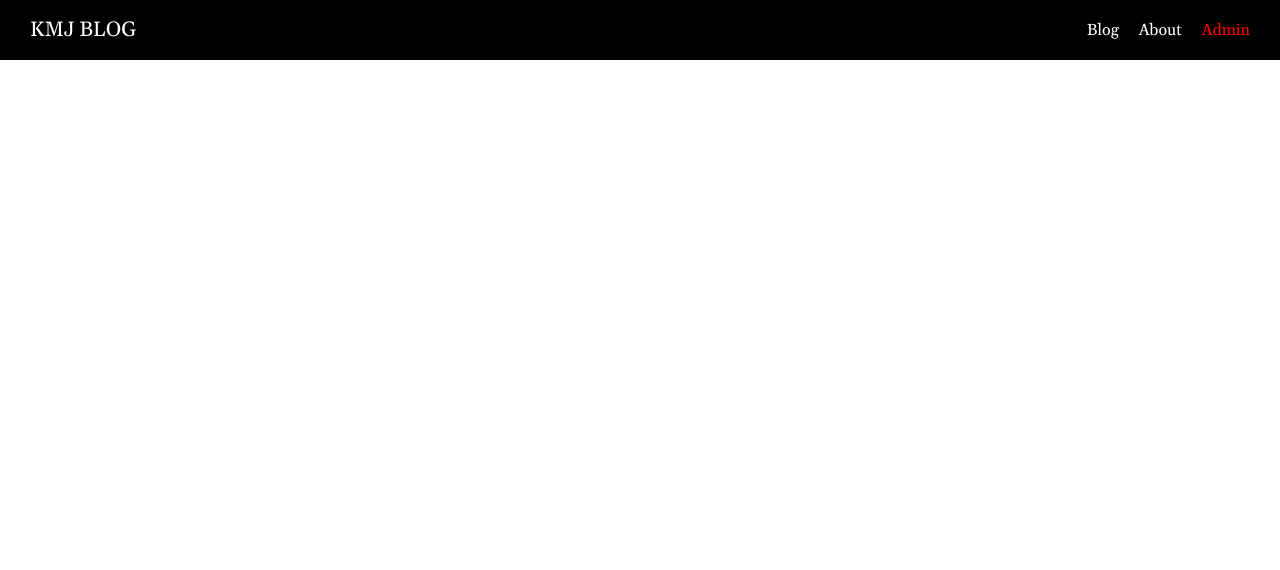
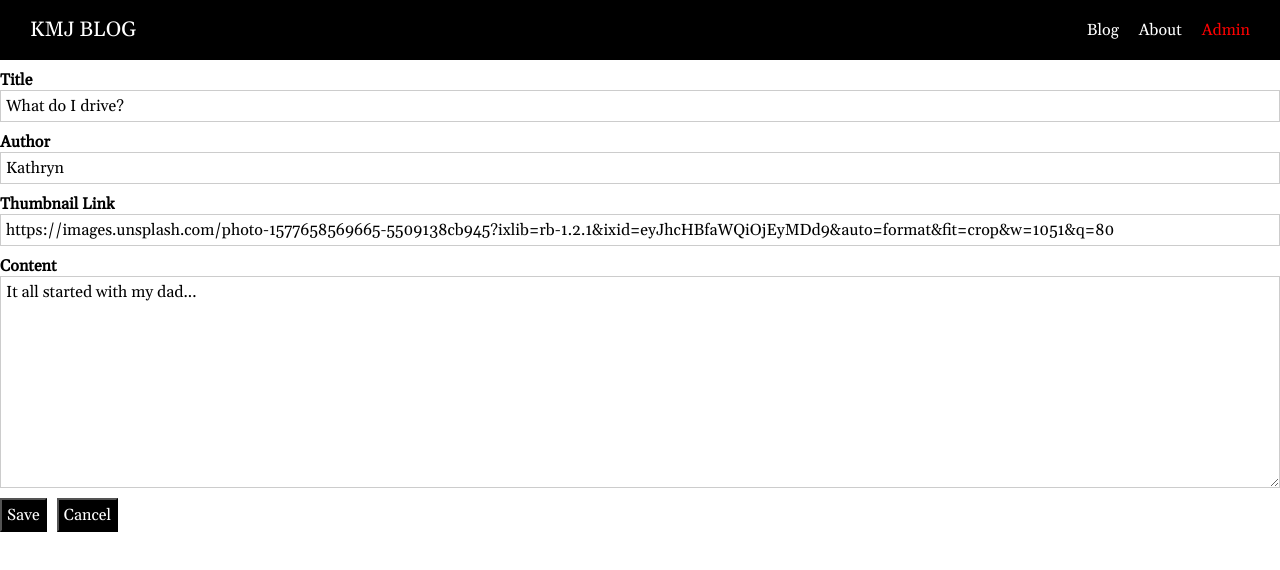
Before and after one commit to Msjamisun/blog, a Nuxt app: page /admin/1 in a window 1280 px wide. Shown: the top 570 px of the page. Built offline with nearby package versions, Linux system fonts and the light colour scheme.

Commit message:
scaling out admin features

```diff
--- a/components/admin/AdminPostForm.vue
+++ b/components/admin/AdminPostForm.vue
@@ -1,5 +1,5 @@
 <template>
-  <!-- prevent default http request -->
+  <!-- .prevent default http request -->
   <form @submit.prevent="onSave">
     <AppInputControl v-model="editedPost.title">Title</AppInputControl>
     <AppInputControl v-model="editedPost.author">Author</AppInputControl>
@@ -14,25 +14,28 @@
       type="button"
       style="margin-left: 10px"
       btn-style="cancel"
-      @click="onCanel"
+      @click="onCancel"
       >Cancel</AppButton
     >
   </form>
 </template>
 
 <script>
-import AppButton from '@/components/ui/AppButton';
-import AppInputControl from '@/components/ui/AppInputControl';
+import AppButton from "@/components/ui/AppButton";
+import AppInputControl from "@/components/ui/AppInputControl";
 
 export default {
   data() {
     return {
-      editedPost: {
-        title: "",
-        author: "",
-        thumbnailLink: "",
-        content: ""
-      }
+        // ternary operation to check if the method post has content, if not it will load the editedPost object
+      editedPost: this.post
+        ? { ...this.post }
+        : {
+            title: "",
+            author: "",
+            thumbnailLink: "",
+            content: ""
+          }
     };
   },
   methods: {
@@ -40,12 +43,18 @@ export default {
       console.log(this.editedPost);
     },
     onCancel() {
-      this.$router.psuh("/admin");
+      this.$router.push("/admin");
     }
   },
   components: {
     AppButton,
     AppInputControl
+  },
+  props: {
+    post: {
+      type: Object,
+      required: false
+    }
   }
 };
 </script>
--- a/components/posts/PostList.vue
+++ b/components/posts/PostList.vue
@@ -1,18 +1,22 @@
 <template>
   <section class="post-list">
+    <!-- is-admin - vue always you to use custom props in kabob case to pass to components -->
     <PostPreview
+      :is-admin="isAdmin"
       id="1"
       thumbnail="https://images.unsplash.com/photo-1539798488725-7387f3229c49?ixlib=rb-1.2.1&ixid=eyJhcHBfaWQiOjEyMDd9&auto=format&fit=crop&w=400&q=60"
       title="A little about why"
       previewText="Why did I build this site?"
     />
     <PostPreview
+      :is-admin="isAdmin"
       id="2"
       thumbnail="https://images.unsplash.com/photo-1532384748853-8f54a8f476e2?ixlib=rb-1.2.1&ixid=eyJhcHBfaWQiOjEyMDd9&auto=format&fit=crop&w=400&q=60"
       title="My competiton history"
       previewText="When I got bit by the comp bug..."
     />
     <PostPreview
+      :is-admin="isAdmin"
       id="3"
       thumbnail="https://images.unsplash.com/photo-1519859660545-3dea8ddf683c?ixlib=rb-1.2.1&ixid=eyJhcHBfaWQiOjEyMDd9&auto=format&fit=crop&w=400&q=60"
       title="Current 2020 Goals"
@@ -22,12 +26,18 @@
 </template>
 
 <script>
-import PostPreview from '@/components/posts/PostPreview'
+import PostPreview from "@/components/posts/PostPreview";
 export default {
-    name: "PostList",
-     components: {
-        PostPreview
+  name: "PostList",
+  components: {
+    PostPreview
+  },
+  props: {
+    isAdmin: {
+      type: Boolean,
+      default: false
     }
+  }
 };
 </script>
 
--- a/components/posts/PostPreview.vue
+++ b/components/posts/PostPreview.vue
@@ -1,5 +1,5 @@
 <template>
-  <nuxt-link :to="'/posts/' + 1" class="post-preview">
+  <nuxt-link :to="postLink" class="post-preview">
     <article>
       <div
         class="post-thumbnail"
@@ -21,6 +21,10 @@ export default {
       type: String,
       required: true
     },
+    isAdmin: {
+      type: Boolean,
+      required: true
+    },
     title: {
       type: String,
       required: true
@@ -32,6 +36,12 @@ export default {
     thumbnail: {
       type: String,
       required: true
+    }
+  },
+  computed: {
+    postLink() {
+      // ? means like, check this please, is it true or false?
+      return this.isAdmin ? '/admin/' + this.id : '/posts/' + this.id
     }
   }
 };
--- a/pages/admin/_postId/index.vue
+++ b/pages/admin/_postId/index.vue
@@ -1,7 +1,27 @@
 <template>
     <div class="admin-post-page">
         <section class="update-form">
-
+            <AdminPostForm :post="loadedPost"/>
         </section>
     </div>
 </template>
+
+<script>
+import AdminPostForm from '@/components/admin/AdminPostForm'
+
+export default {
+    components: {
+        AdminPostForm
+    },
+    data () {
+        return {
+            loadedPost: {
+                author: 'Kathryn',
+                title: 'What do I drive?',
+                content: 'It all started with my dad...',
+                thumbnailLink: 'https://images.unsplash.com/photo-1577658569665-5509138cb945?ixlib=rb-1.2.1&ixid=eyJhcHBfaWQiOjEyMDd9&auto=format&fit=crop&w=1051&q=80'
+            }
+        }
+    }
+}
+</script>
--- a/pages/admin/index.vue
+++ b/pages/admin/index.vue
@@ -5,7 +5,7 @@
       </section>
       <section class="exisiting-posts">
           <h1>Exisiting Posts</h1>
-          <PostList />
+          <PostList isAdmin/>
       </section>
   </div>
 </template>
```
